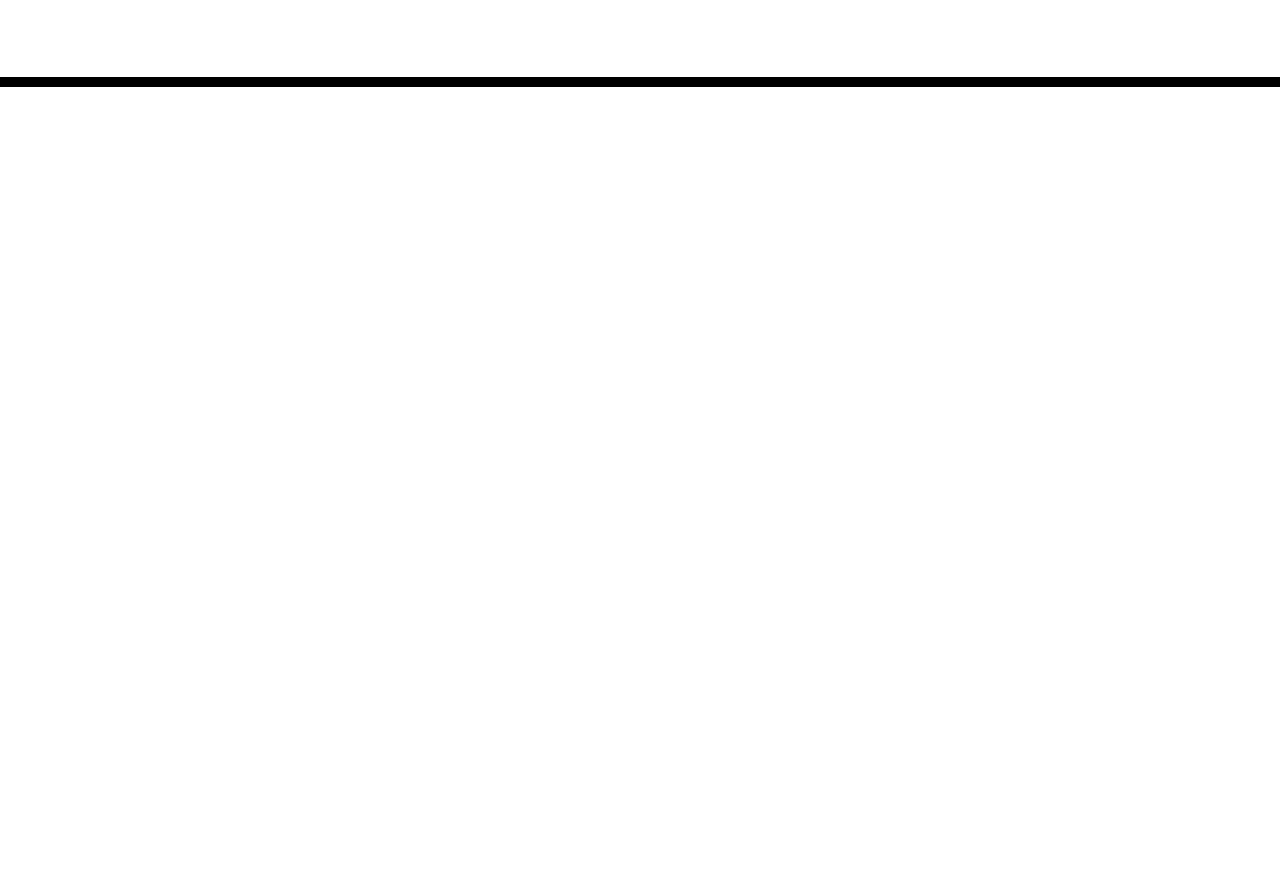
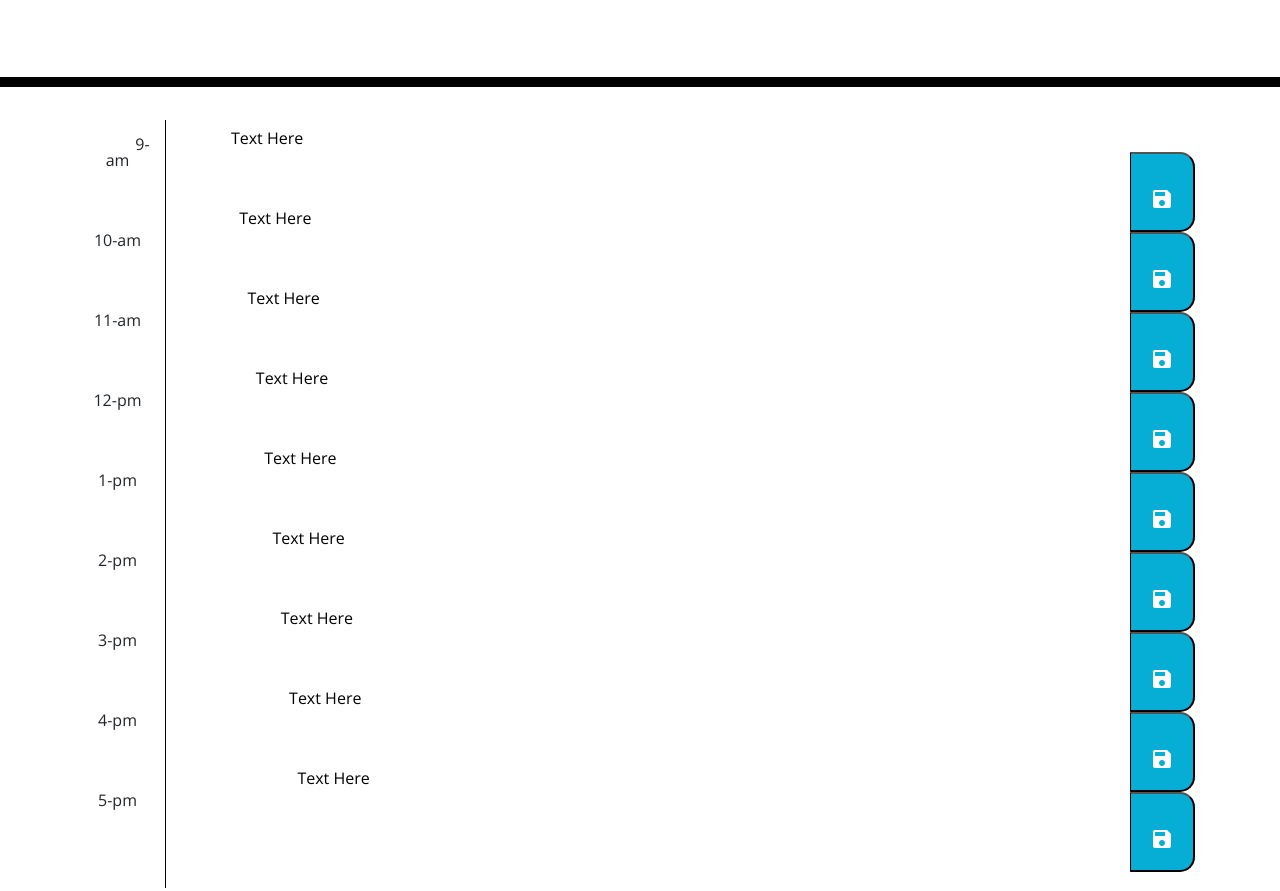
Before and after one commit to Unconditionallove47/Daily-Planner, a plain HTML site: page index.html in a window 1280 px wide. Shown: the part 181-1072 px from the top of the page. Before the commit the page ends 800 px from the top, so only its background shows below. Drawn offline with nearby package versions, Linux system fonts and the light colour scheme.

Commit message:
Work in Progress

```diff
--- a/index.html
+++ b/index.html
@@ -8,17 +8,25 @@
       rel="stylesheet"
       href="https://stackpath.bootstrapcdn.com/bootstrap/4.3.1/css/bootstrap.min.css"
     />
+    <script
+    type="text/javascript"
+    src="https://cdnjs.cloudflare.com/ajax/libs/moment.js/2.27.0/moment.min.js"
+  ></script>
     <link
       rel="stylesheet"
       href="https://use.fontawesome.com/releases/v5.8.1/css/all.css"
       integrity="sha384-50oBUHEmvpQ+1lW4y57PTFmhCaXp0ML5d60M1M7uH2+nqUivzIebhndOJK28anvf"
       crossorigin="anonymous"
     />
+    <link href="https://fonts.googleapis.com/icon?family=Material+Icons"
+      rel="stylesheet">
     <link
       href="https://fonts.googleapis.com/css?family=Open+Sans&display=swap"
       rel="stylesheet"
     />
     <link rel="stylesheet" href="style.css" />
+
+    <script src="/script.js"> </script>
     <title>Work Day Scheduler</title>
   </head>
 
@@ -30,7 +38,160 @@
     </header>
     <div class="container">
       <!-- Timeblocks go here -->
-    </div>
+        <div class="row time-block">
+          <div class="col-1">
+            9-am
+          </div>
+          <textarea id="9" class="col-10">
+            Text Here
+          </textarea>
+          <div class="col-1">
+          <button class="saveBtn">
+            <i class="material-icons">
+              save
+              </i>
+          </button>
+          </div>
+        </div>
+
+          <div class="row time-block">
+            <div class="col-1">
+              10-am
+            </div>
+            <textarea id="10" class="col-10">
+              Text Here
+            </textarea>
+            <div class="col-1">
+            <button class="saveBtn">
+              <i class="material-icons">
+                save
+                </i>
+            </button>
+            </div>
+          </div>
+
+            <div class="row time-block">
+              <div class="col-1">
+                11-am
+              </div>
+              <textarea id="11" class="col-10">
+                Text Here
+              </textarea>
+              <div class="col-1">
+              <button class="saveBtn">
+                <i class="material-icons">
+                  save
+                  </i>
+              </button>
+              </div>
+            </div>
+
+              <div class="row time-block">
+                <div class="col-1">
+                  12-pm
+                </div>
+                <textarea id="12" class="col-10">
+                  Text Here
+                </textarea>
+                <div class="col-1">
+                <button class="saveBtn">
+                  <i class="material-icons">
+                    save
+                    </i>
+                </button>
+                </div>
+              </div>
+
+                <div class="row time-block">
+                  <div class="col-1">
+                    1-pm
+                  </div>
+                  <textarea id="13" class="col-10">
+                    Text Here
+                  </textarea>
+                  <div class="col-1">
+                  <button class="saveBtn">
+                    <i class="material-icons">
+                      save
+                      </i>
+                  </button>
+                  </div>
+                </div>
+
+                  <div class="row time-block">
+                    <div class="col-1">
+                      2-pm
+                    </div>
+                    <textarea id="14" class="col-10">
+                      Text Here
+                    </textarea>
+                    <div class="col-1">
+                    <button class="saveBtn">
+                      <i class="material-icons">
+                        save
+                        </i>
+                    </button>
+                    </div>
+                  </div>
+
+                    <div class="row time-block">
+                      <div class="col-1">
+                        3-pm
+                      </div>
+                      <textarea id="15" class="col-10">
+                        Text Here
+                      </textarea>
+                      <div class="col-1">
+                      <button class="saveBtn">
+                        <i class="material-icons">
+                          save
+                          </i>
+                      </button>
+                      </div>
+                    </div>
+
+                      <div class="row time-block">
+                        <div class="col-1">
+                          4-pm
+                        </div>
+                        <textarea id="16" class="col-10">
+                          Text Here
+                        </textarea>
+                        <div class="col-1">
+                        <button class="saveBtn">
+                          <i class="material-icons">
+                            save
+                            </i>
+                        </button>
+                        </div>
+                      </div>
+
+                        <div class="row time-block">
+                          <div class="col-1">
+                            5-pm
+                          </div>
+                          <textarea id="17" class="col-10">
+                            Text Here
+                          </textarea>
+                          <div class="col-1">
+                          <button class="saveBtn">
+                            <i class="material-icons">
+                              save
+                              </i>
+                          </button>
+                          </div>
+                        </div>
+
+
+
+
+
+
+
+
+
+
+      </div>
 
     <script src="https://cdnjs.cloudflare.com/ajax/libs/jquery/3.2.1/jquery.min.js"></script>
     <script src="https://cdnjs.cloudflare.com/ajax/libs/moment.js/2.24.0/moment.min.js"></script>
--- /dev/null
+++ b/script.js
@@ -0,0 +1,39 @@
+var currentTime = moment().format("H");
+console.log(currentTime);
+//create variable for time linked with table
+var tableTimer = ''
+var textArea = $("textarea")
+for (let i = 0; i < textArea.length; i++) {
+    const element = textArea [i];
+    console.log(elemnet.getAttribute("id"));
+    tableTimer = element.getAttribute("id");
+
+    if (currentTime > tableTimer) {
+
+        $('#$(tableTime)').addClass("past")
+    } else if (currentTime == tableTimer) {
+        $('#$(tableTime)').addClass("present")
+    } else if (currentTime < tableTimer) {
+
+        $('#$(tableTime)').addClass("future")
+    } else {
+
+    }
+
+}
+
+//save to local storage?
+
+$("saveBtn").on("click", function (event){
+var text = $('#$event.target.previousElementSibling.id}').val();
+localStorage.setItem('${event.target.id}text', text);
+console.log("success")
+
+});
+//should show in local storage!
+$(document).ready(function() {
+    for(let i =09; i < 17; i++) {
+        var innerText = $('#${i}')
+        console.log(innertext)
+    }
+})
```
